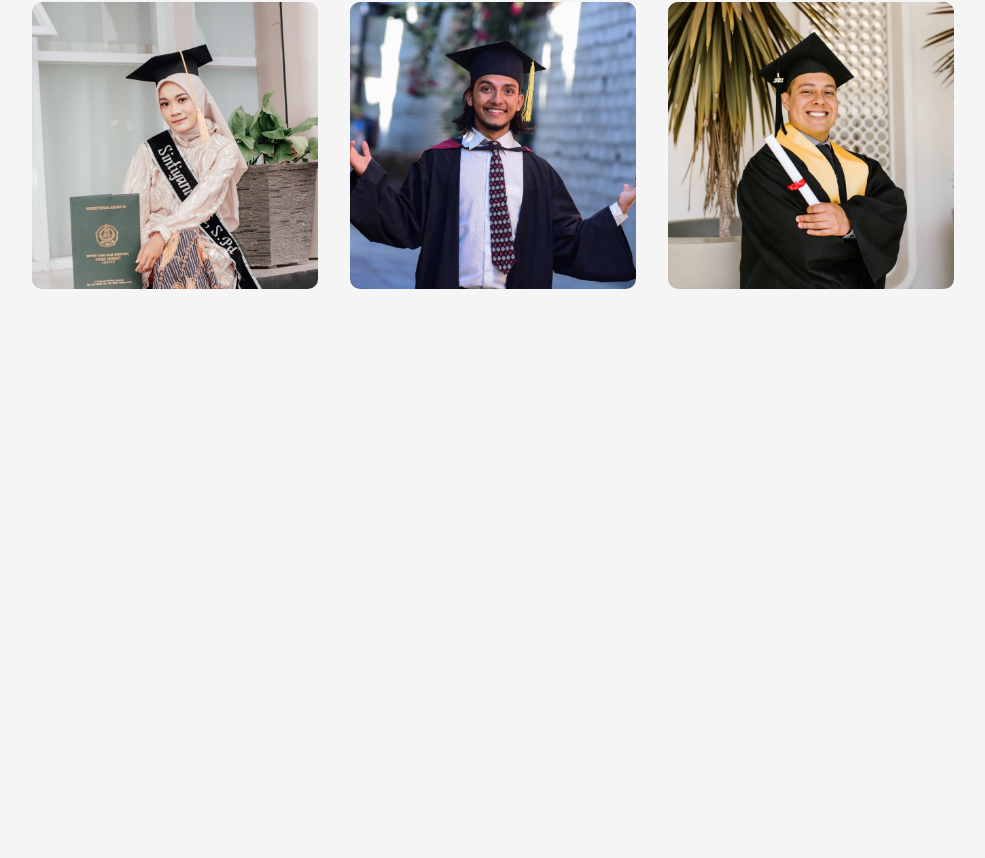
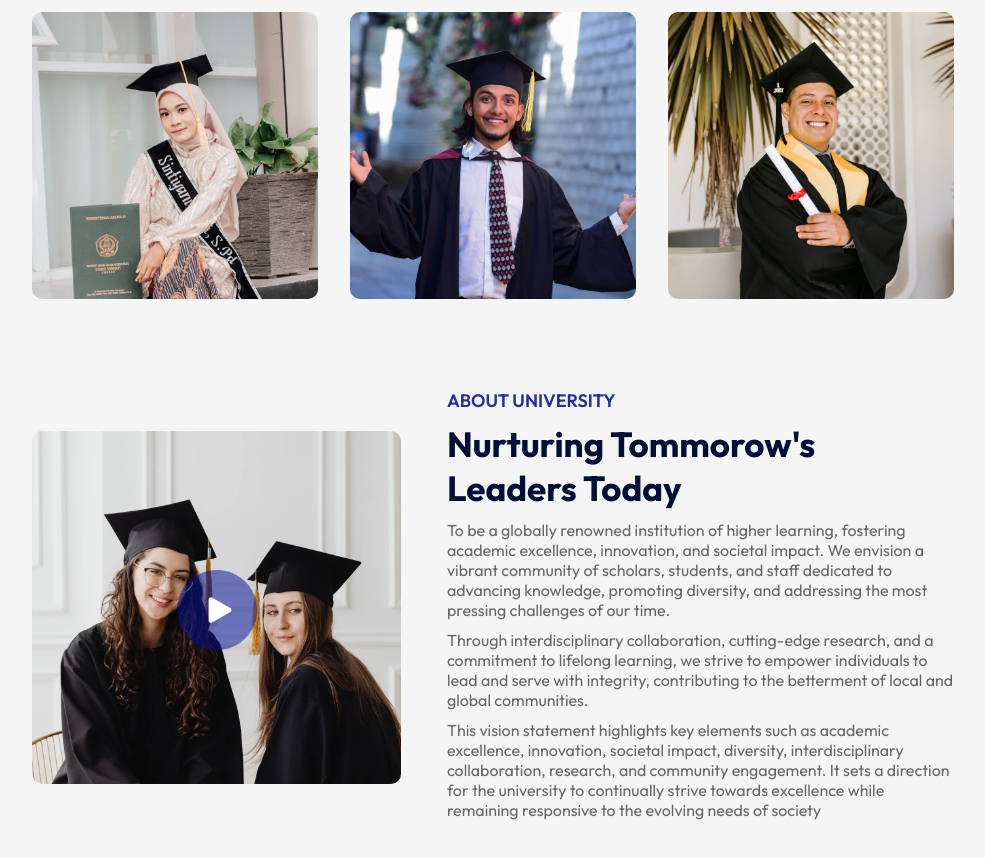
Before and after one commit to fmfahath/react-edusity, a React app: page / in a window 1280 px wide. Shown: the part 1010-1868 px from the top of the page, without its empty margins (147-1132 px from the left). Before the commit the page ends 1379 px from the top, so only its background shows below. Built offline with nearby package versions, Linux system fonts and the light colour scheme; the HTML template or start-up script is replaced by a standard one.

Commit message:
about component created

```diff
--- a/src/App.jsx
+++ b/src/App.jsx
@@ -3,6 +3,7 @@ import Navbar from './components/Navbar/Navbar'
 import Hero from './components/Hero/Hero'
 import Programs from './components/Programs/Programs'
 import Title from './components/Title/Title'
+import About from './components/About/About'
 
 const App = () => {
   return (
@@ -12,6 +13,7 @@ const App = () => {
       <div className='container'>
         <Title subTitile='programs' title='What We Offer' />
         <Programs />
+        <About />
       </div>
     </div>
   )
--- /dev/null
+++ b/src/components/About/About.css
@@ -0,0 +1,48 @@
+.about {
+    width: 90%;
+    margin: 90px auto;
+    display: flex;
+    align-items: center;
+    justify-content: space-between;
+}
+
+.about-left {
+    flex-basis: 40%;
+    position: relative;
+}
+
+.about-right {
+    flex-basis: 55%;
+}
+
+.about-img {
+    width: 100%;
+    border-radius: 10px;
+}
+
+.play-icon {
+    width: 80px;
+    position: absolute;
+    top: 50%;
+    left: 50%;
+    transform: translate(-50%, -50%);
+    cursor: pointer;
+}
+
+.about h3 {
+    font-weight: 600;
+    font-size: 18px;
+    color: #212ea0;
+}
+
+.about h2 {
+    font-size: 35px;
+    color: #000f38;
+    margin: 10px 0;
+    max-width: 400px;
+}
+
+.about p {
+    color: #676767;
+    margin-bottom: 10px;
+}
--- /dev/null
+++ b/src/components/About/About.jsx
@@ -0,0 +1,37 @@
+import React from 'react'
+import './About.css'
+import about_icon from '../../assets/about.png'
+import play_icon from '../../assets/play-icon.png'
+
+
+const About = () => {
+    return (
+        <div className='about'>
+            <div className="about-left">
+                <img src={about_icon} className='about-img' />
+                <img src={play_icon} className='play-icon' />
+            </div>
+            <div className="about-right">
+                <h3>ABOUT UNIVERSITY</h3>
+                <h2>Nurturing Tommorow's Leaders Today</h2>
+                <p>To be a globally renowned institution of higher learning, fostering academic excellence, innovation, and societal
+                    impact. We envision a vibrant community of scholars, students, and staff
+                    dedicated to advancing knowledge, promoting diversity, and addressing the
+                    most pressing challenges of our time.
+                </p>
+                <p>
+                    Through interdisciplinary collaboration, cutting-edge research, and a commitment to lifelong learning, we strive to
+                    empower individuals to lead and serve with integrity, contributing to the betterment of local and global communities.
+                </p>
+                <p>
+                    This vision statement highlights key elements such as academic excellence, innovation, societal impact, diversity,
+                    interdisciplinary collaboration, research, and community engagement. It sets a direction for the university to
+                    continually strive towards excellence while remaining responsive to the evolving needs of society
+                </p>
+
+            </div>
+        </div>
+    )
+}
+
+export default About
--- a/src/components/Title/Title.css
+++ b/src/components/Title/Title.css
@@ -1,14 +1,14 @@
 .title {
     text-align: center;
     margin: 70px 0 30px;
-    font-size: 15px;
+    font-size: 18px;
     font-weight: 600;
     text-transform: uppercase;
     color: #212ea0;
 }
 
 .title h2 {
-    font-size: 30px;
+    font-size: 35px;
     color: #000f38;
     margin-top: 5px;
     text-transform: none;
```
